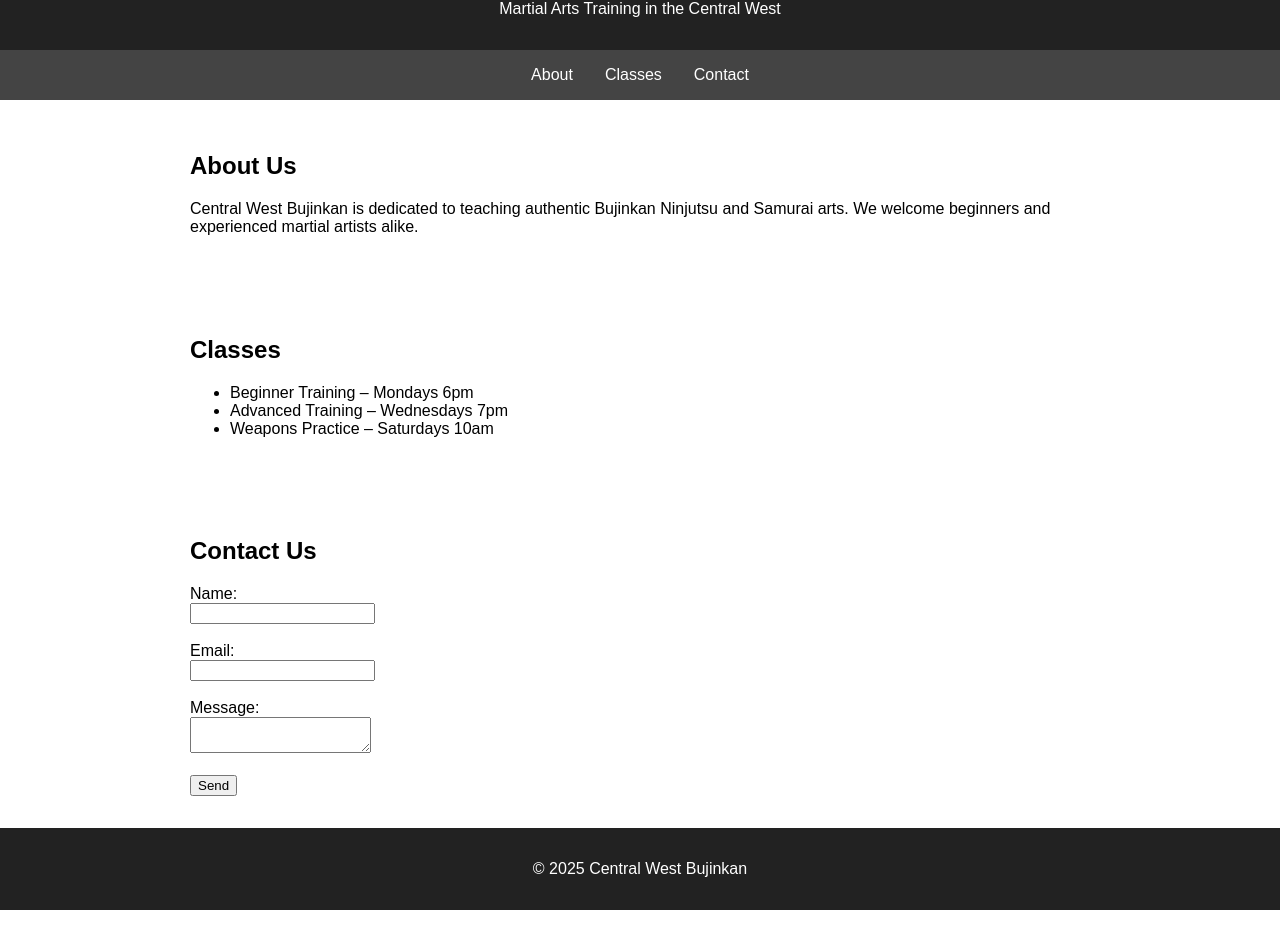
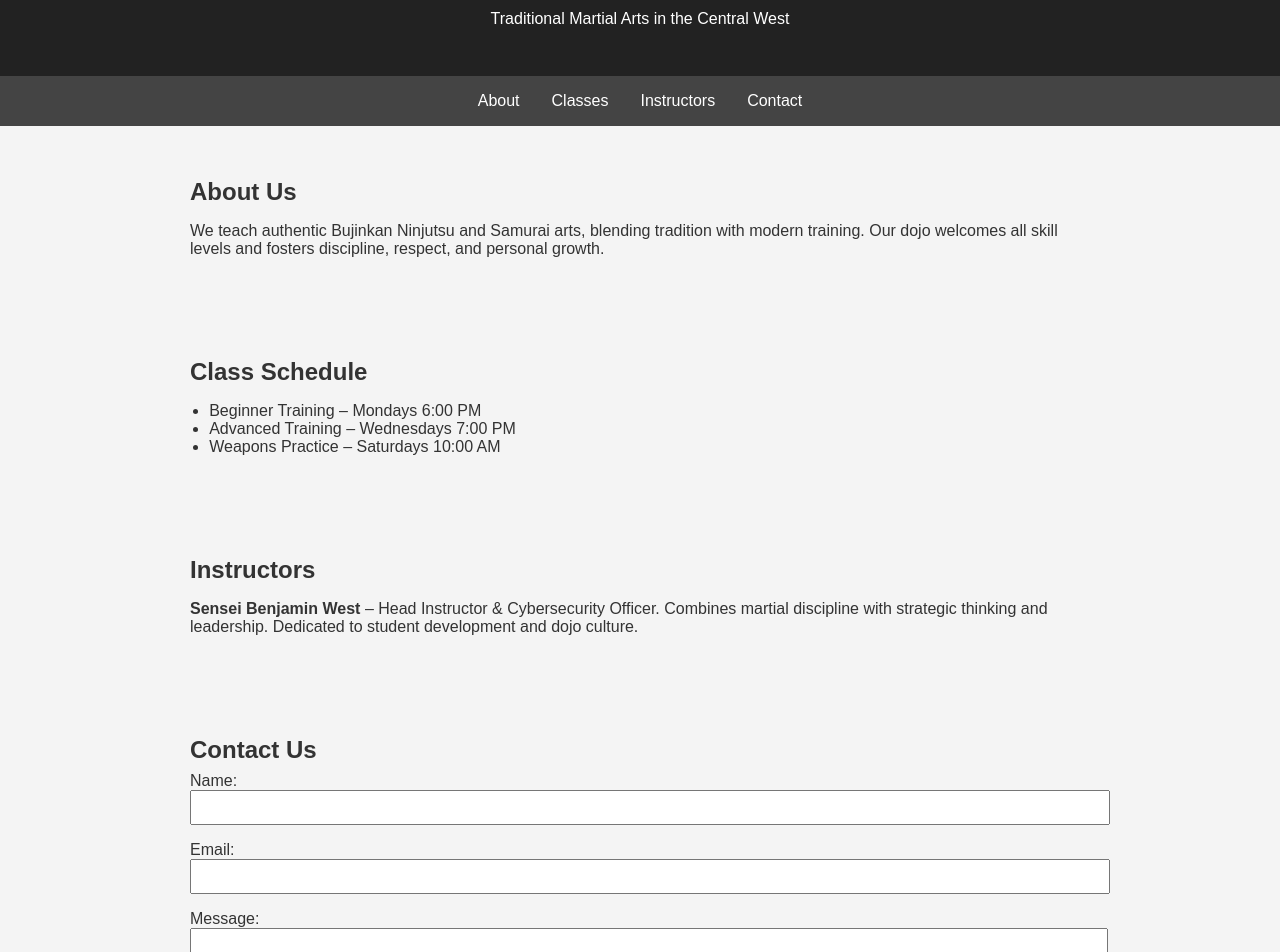
Before and after one commit to benjiwest69page/CentralWestBujinkan, a plain HTML site: page index.html in a window 1280 px wide. Shown: the part 96-1048 px from the top of the page. Before the commit the page ends 1006 px from the top, so only its background shows below. Drawn offline with Linux system fonts and the light colour scheme.

Commit message:
Update index.html

```diff
--- a/index.html
+++ b/index.html
@@ -1,61 +1,76 @@
 <!DOCTYPE html>
 <html lang="en">
 <head>
-  <meta charset="UTF-8">
-  <meta name="viewport" content="width=device-width, initial-scale=1.0">
+  <meta charset="UTF-8" />
+  <meta name="viewport" content="width=device-width, initial-scale=1.0"/>
   <title>Central West Bujinkan</title>
   <style>
-    body { font-family: Arial, sans-serif; margin:0; padding:0; }
-    header { background:#222; color:#fff; padding:1rem; text-align:center; }
-    nav { background:#444; display:flex; justify-content:center; }
+    body { font-family: Arial, sans-serif; margin:0; background:#f4f4f4; color:#333; }
+    header { background:#222; color:#fff; padding:2rem; text-align:center; }
+    nav { background:#444; display:flex; justify-content:center; flex-wrap:wrap; }
     nav a { color:#fff; padding:1rem; text-decoration:none; }
     nav a:hover { background:#666; }
-    section { padding:2rem; }
+    section { padding:2rem; max-width:900px; margin:auto; }
     footer { background:#222; color:#fff; text-align:center; padding:1rem; }
-    .container { max-width:900px; margin:auto; }
+    h1, h2 { margin-bottom:0.5rem; }
+    ul { padding-left:1.2rem; }
+    form input, form textarea { width:100%; padding:0.5rem; margin-bottom:1rem; }
+    form button { padding:0.7rem 1.5rem; background:#222; color:#fff; border:none; cursor:pointer; }
+    form button:hover { background:#555; }
   </style>
 </head>
 <body>
   <header>
     <h1>Central West Bujinkan</h1>
-    <p>Martial Arts Training in the Central West</p>
+    <p>Traditional Martial Arts in the Central West</p>
   </header>
   <nav>
     <a href="#about">About</a>
     <a href="#classes">Classes</a>
+    <a href="#instructors">Instructors</a>
     <a href="#contact">Contact</a>
   </nav>
 
-  <section id="about" class="container">
+  <section id="about">
     <h2>About Us</h2>
-    <p>Central West Bujinkan is dedicated to teaching authentic Bujinkan Ninjutsu and Samurai arts.
-       We welcome beginners and experienced martial artists alike.</p>
+    <p>We teach authentic Bujinkan Ninjutsu and Samurai arts, blending tradition with modern training.
+       Our dojo welcomes all skill levels and fosters discipline, respect, and personal growth.</p>
   </section>
 
-  <section id="classes" class="container">
-    <h2>Classes</h2>
+  <section id="classes">
+    <h2>Class Schedule</h2>
     <ul>
-      <li>Beginner Training – Mondays 6pm</li>
-      <li>Advanced Training – Wednesdays 7pm</li>
-      <li>Weapons Practice – Saturdays 10am</li>
+      <li>Beginner Training – Mondays 6:00 PM</li>
+      <li>Advanced Training – Wednesdays 7:00 PM</li>
+      <li>Weapons Practice – Saturdays 10:00 AM</li>
     </ul>
   </section>
 
-  <section id="contact" class="container">
+  <section id="instructors">
+    <h2>Instructors</h2>
+    <p><strong>Sensei Benjamin West</strong> – Head Instructor & Cybersecurity Officer.
+       Combines martial discipline with strategic thinking and leadership.
+       Dedicated to student development and dojo culture.</p>
+  </section>
+
+  <section id="contact">
     <h2>Contact Us</h2>
     <form>
-      <label>Name:</label><br>
-      <input type="text" name="name"><br><br>
-      <label>Email:</label><br>
-      <input type="email" name="email"><br><br>
-      <label>Message:</label><br>
-      <textarea name="message"></textarea><br><br>
+      <label for="name">Name:</label>
+      <input type="text" id="name" name="name" />
+
+      <label for="email">Email:</label>
+      <input type="email" id="email" name="email" />
+
+      <label for="message">Message:</label>
+      <textarea id="message" name="message" rows="5"></textarea>
+
       <button type="submit">Send</button>
     </form>
   </section>
 
   <footer>
-    <p>&copy; 2025 Central West Bujinkan</p>
+    <p>&copy; 2025 Central West Bujinkan | Hosted on GitHub Pages</p>
   </footer>
 </body>
 </html>
```
